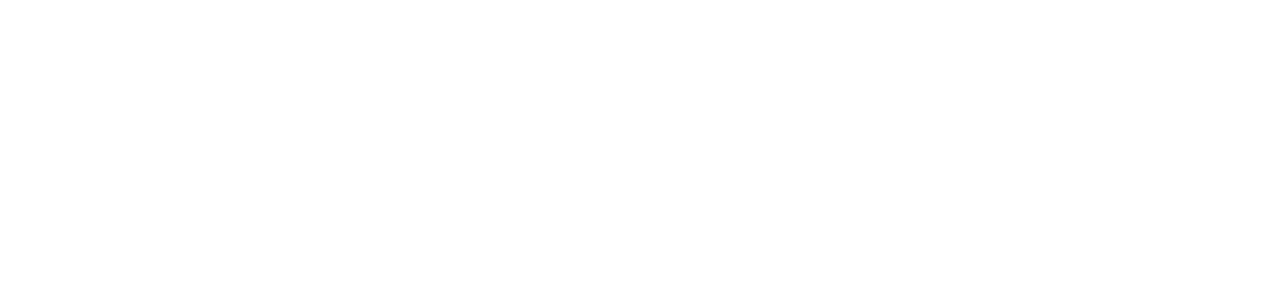
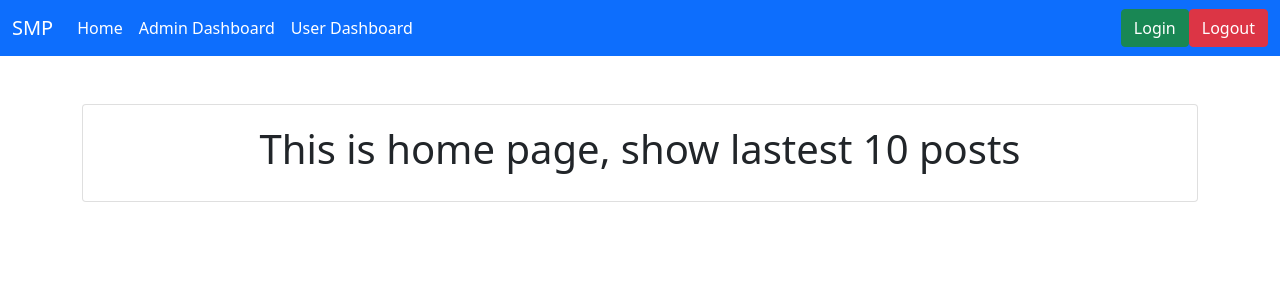
Before and after one commit to woon17/Social-Media-Platform, an Angular app in the folder smp-ui/: page /home in a window 1280 px wide. Before the commit this address led to /. Shown: the top 300 px of the page. Built offline with nearby package versions, Linux system fonts and the light colour scheme.

Commit message:
fix a bug due to wrong name and Id in login form, 1. now login form can get the correct response from backend

```diff
--- /dev/null
+++ b/smp-ui/src/app/_services/user.service.ts
@@ -0,0 +1,21 @@
+import { HttpClient, HttpHeaders } from '@angular/common/http';
+import { Injectable } from '@angular/core';
+
+@Injectable({
+  providedIn: 'root',
+})
+export class UserService {
+  private baseUrl = 'http://localhost:8081';
+  constructor(private httpclient: HttpClient) {}
+
+  requestHeader = new HttpHeaders({ 'no-auth': 'True' });
+
+  //
+  public login(loginData: any) {
+    console.log(loginData.value);
+    console.log(`${this.baseUrl}/authenticate`);
+    return this.httpclient.post(`${this.baseUrl}/authenticate`, loginData, {
+      headers: this.requestHeader,
+    });
+  }
+}
--- a/smp-ui/src/app/admin/admin.component.html
+++ b/smp-ui/src/app/admin/admin.component.html
@@ -1 +1,5 @@
-<p>admin works!</p>
+<div class="container">
+  <div class="card text-center" style="color: green; padding:20px">
+    <h1>You are Admin</h1>
+  </div>
+</div>
--- a/smp-ui/src/app/app-routing.module.ts
+++ b/smp-ui/src/app/app-routing.module.ts
@@ -1,10 +1,21 @@
 import { NgModule } from '@angular/core';
 import { RouterModule, Routes } from '@angular/router';
+import { AdminComponent } from './admin/admin.component';
+import { ForbiddenComponent } from './forbidden/forbidden.component';
+import { HomeComponent } from './home/home.component';
+import { LoginComponent } from './login/login.component';
+import { UserComponent } from './user/user.component';
 
-const routes: Routes = [];
+const routes: Routes = [
+  { path: 'home', component: HomeComponent },
+  { path: 'admin', component: AdminComponent },
+  { path: 'user', component: UserComponent },
+  { path: 'login', component: LoginComponent },
+  { path: 'forbidden', component: ForbiddenComponent }
+];
 
 @NgModule({
   imports: [RouterModule.forRoot(routes)],
-  exports: [RouterModule]
+  exports: [RouterModule],
 })
-export class AppRoutingModule { }
+export class AppRoutingModule {}
--- a/smp-ui/src/app/app.component.html
+++ b/smp-ui/src/app/app.component.html
@@ -1 +1,2 @@
+<app-hearder></app-hearder>
 <router-outlet></router-outlet>
--- a/smp-ui/src/app/app.module.ts
+++ b/smp-ui/src/app/app.module.ts
@@ -9,7 +9,8 @@
 import { LoginComponent } from './login/login.component';
 import { HearderComponent } from './hearder/hearder.component';
 import { ForbiddenComponent } from './forbidden/forbidden.component';
-
+import { FormsModule } from '@angular/forms';
+import {HttpClientModule} from '@angular/common/http'
 @NgModule({
   declarations: [
     AppComponent,
@@ -22,7 +23,9 @@
   ],
   imports: [
     BrowserModule,
-    AppRoutingModule
+    AppRoutingModule,
+    FormsModule, // used for login form
+    HttpClientModule // add for userService
   ],
   providers: [],
   bootstrap: [AppComponent]
--- a/smp-ui/src/app/hearder/hearder.component.html
+++ b/smp-ui/src/app/hearder/hearder.component.html
@@ -1 +1,27 @@
-<p>hearder works!</p>
+<nav class="navbar navbar-expand-lg navbar-dark bg-primary">
+  <div class="container-fluid">
+    <a class="navbar-brand" href="#">SMP</a>
+    <button class="navbar-toggler" type="button" data-bs-toggle="collapse" data-bs-target="#navbarSupportedContent" aria-controls="navbarSupportedContent" aria-expanded="false" aria-label="Toggle navigation">
+      <span class="navbar-toggler-icon"></span>
+    </button>
+    <div class="collapse navbar-collapse" id="navbarSupportedContent">
+      <ul class="navbar-nav me-auto mb-2 mb-lg-0">
+        <li class="nav-item">
+          <a class="nav-link active" aria-current="page" routerLink="/home">Home</a>
+        </li>
+        <li class="nav-item">
+          <a class="nav-link active" aria-current="page" routerLink="/admin">Admin Dashboard</a>
+        </li>
+        <li class="nav-item">
+          <a class="nav-link active" aria-current="page" routerLink="/user">User Dashboard</a>
+        </li>
+      </ul>
+      <button type="button" class="btn btn-success" routerLink="/login">Login</button>
+      <button type="button" class="btn btn-danger">Logout</button>
+      <!-- <form class="d-flex">
+        <input class="form-control me-2" type="search" placeholder="Search" aria-label="Search">
+        <button class="btn btn-outline-success" type="submit">Search</button>
+      </form> -->
+    </div>
+  </div>
+</nav>
--- a/smp-ui/src/app/home/home.component.html
+++ b/smp-ui/src/app/home/home.component.html
@@ -1 +1,5 @@
-<p>home works!</p>
+<div class="container mt-5">
+  <div class="card text-center" style="padding:20px">
+    <h1>This is home page, show lastest 10 posts</h1>
+  </div>
+</div>
--- a/smp-ui/src/app/login/login.component.html
+++ b/smp-ui/src/app/login/login.component.html
@@ -1 +1,11 @@
-<p>login works!</p>
+<div class="container mt-5">
+  <div class="card" style="padding:20px">
+    <form #loginForm="ngForm" (ngSubmit)="login(loginForm)">
+      <input type="text" ngModel name="userName" id="userName" placeholder="Enter your username"
+        class="form-control mb-3">
+      <input type="password" ngModel name="userPassword" id="userPassword" placeholder="Enter your password"
+        class="form-control mb-3">
+      <input type="submit" ngModel value="Login" class="btn btn-outline-primary form-control round-0">
+    </form>
+  </div>
+</div>
--- a/smp-ui/src/app/login/login.component.ts
+++ b/smp-ui/src/app/login/login.component.ts
@@ -1,15 +1,27 @@
 import { Component, OnInit } from '@angular/core';
+import { NgForm } from '@angular/forms';
+import { UserService } from '../_services/user.service';
 
 @Component({
   selector: 'app-login',
   templateUrl: './login.component.html',
-  styleUrls: ['./login.component.css']
+  styleUrls: ['./login.component.css'],
 })
 export class LoginComponent implements OnInit {
+  constructor(private userservice: UserService) {}
 
-  constructor() { }
+  ngOnInit(): void {}
 
-  ngOnInit(): void {
+  login(loginForm: NgForm) {
+    console.log('form is submitted');
+    console.log(loginForm.value);
+    this.userservice.login(loginForm.value).subscribe(
+      (response) => {
+        console.log(response);
+      },
+      (error) => {
+        console.log(error);
+      }
+    );
   }
-
 }
--- a/smp-ui/src/app/user/user.component.html
+++ b/smp-ui/src/app/user/user.component.html
@@ -1 +1,5 @@
-<p>user works!</p>
+<div class="container">
+  <div class="card text-center" style="padding:20px; color: red;">
+    <h1>You are user</h1>
+  </div>
+</div>
```
Also changed, not shown: 1 other file (tests, documents, lock files or other folders).
